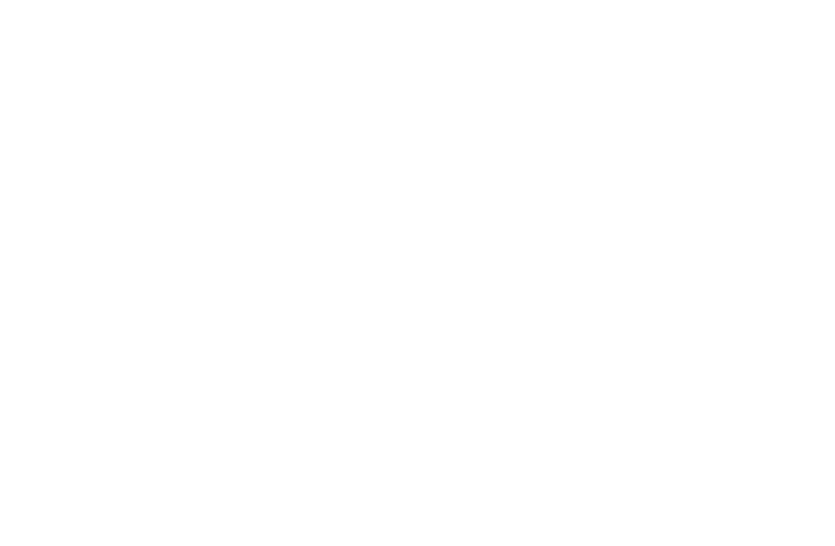
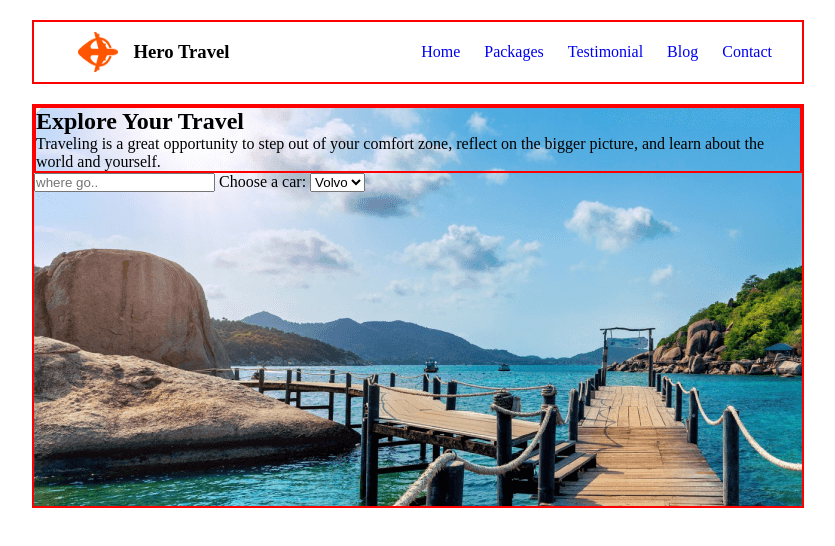
Before and after one commit to smEleyas/B9A2-eleyas, a plain HTML site: page index.html in a window 1280 px wide. Shown: the whole page, without its empty margins (222-1057 px from the left). Drawn offline with Linux system fonts and the light colour scheme.

Commit message:
navbar added

```diff
--- a/index.html
+++ b/index.html
@@ -3,11 +3,53 @@
 <head>
     <meta charset="UTF-8">
     <meta name="viewport" content="width=device-width, initial-scale=1.0">
-    <title>Travel
-
-    </title>
+    <title>Explore Your Travel</title>
+    <link rel="stylesheet" href="style.css">
+    <link rel="stylesheet" href="https://cdnjs.cloudflare.com/ajax/libs/font-awesome/6.5.1/css/all.min.css" integrity="sha512-DTOQO9RWCH3ppGqcWaEA1BIZOC6xxalwEsw9c2QQeAIftl+Vegovlnee1c9QX4TctnWMn13TZye+giMm8e2LwA==" crossorigin="anonymous" referrerpolicy="no-referrer" />
 </head>
 <body>
+    <header>
+        <nav class="navbar">
+            <div class="nav-logo">
+                <img src="Images/logo.png" alt="">
+                <h3>Hero Travel</h3>
+            </div>
+            <div class="nav-menu">
+                <ul>
+                    <li><a href="#">Home</a></li>
+                    <li><a href="#">Packages</a></li>
+                    <li><a href="#">Testimonial</a></li>
+                    <li><a href="#">Blog</a></li>
+                    <li><a href="#">Contact</a></li>
+                </ul>
+            </div>
 
+        </nav>
+        <div class="banner-container">
+            <div class="banner-content">
+                <h2>Explore Your Travel</h2>
+                <p>Traveling is a great opportunity to step out of your comfort zone, reflect on the bigger picture, and learn about the world and yourself.</p>
+            </div>
+            <div class="booking-form">
+                <form action="">
+                    <input type="text" placeholder="where go..">
+                    <label for="cars">Choose a car:</label>
+                    <select name="cars" id="cars">
+                      <option value="volvo">Volvo</option>
+                      <option value="saab">Saab</option>
+                      <option value="opel">Opel</option>
+                      <option value="audi">Audi</option>
+                    </select>
+                </form>
+
+           </div>
+        </div>
+    </header>
+    <main>
+
+    </main>
+    <footer>
+
+    </footer>
 </body>
 </html>
--- /dev/null
+++ b/style.css
@@ -0,0 +1,59 @@
+* {
+    margin: 0;
+    padding: 0;
+}
+/* navbar style  */
+.navbar {
+    border: 2px solid red;
+    display: flex;
+    justify-content: space-between;
+    width: 60%;
+    margin: 20px auto;
+    height: 60px;
+    align-items: center;
+
+}
+
+.nav-logo {
+    display: flex;
+    justify-content: center;
+    align-items: center;
+    margin-left: 20px;
+    width: 200px;
+
+}
+
+.nav-logo img {
+    width: 40px;
+    height: 40px;
+    padding-right: 15px;
+}
+
+.nav-menu {
+    margin-right: 20px;
+}
+
+.nav-menu ul li{
+display: inline;
+text-decoration: none;
+padding: 10px;
+}
+.nav-menu ul li a{
+    text-decoration: none;
+}
+
+/* banner style */
+
+.banner-container {
+    border: 2px solid red;
+    background-image: url(Images/banner.png);
+    background-repeat: no-repeat;
+    width: 60%;
+    margin: 0 auto;
+    height: 400px;
+    object-fit: cover;
+
+}
+.banner-content {
+    border: 2px solid red;
+}
```
Also changed, not shown: Images/banner.png (renamed from Images/Group 13 (1) (1).png), Images/logo.png (renamed from Images/Group 40071 (2).png), 1 other file.
